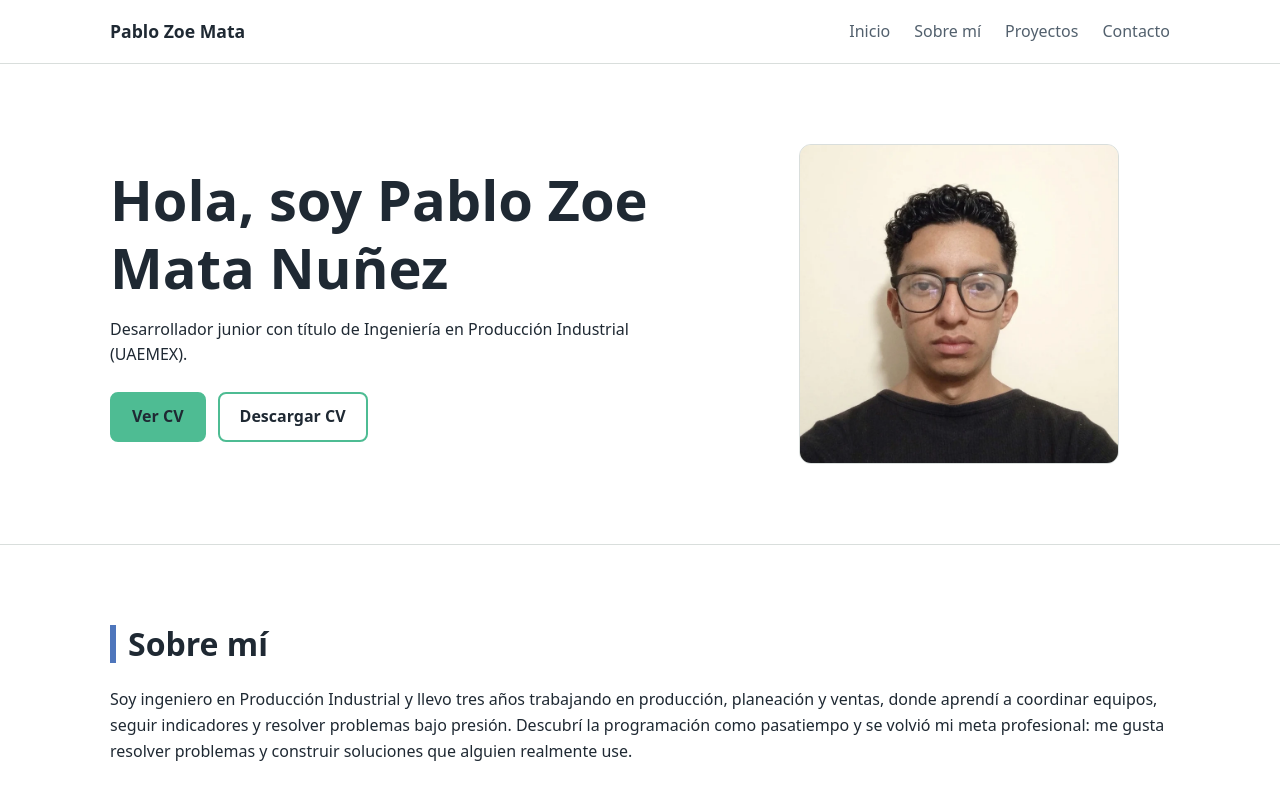
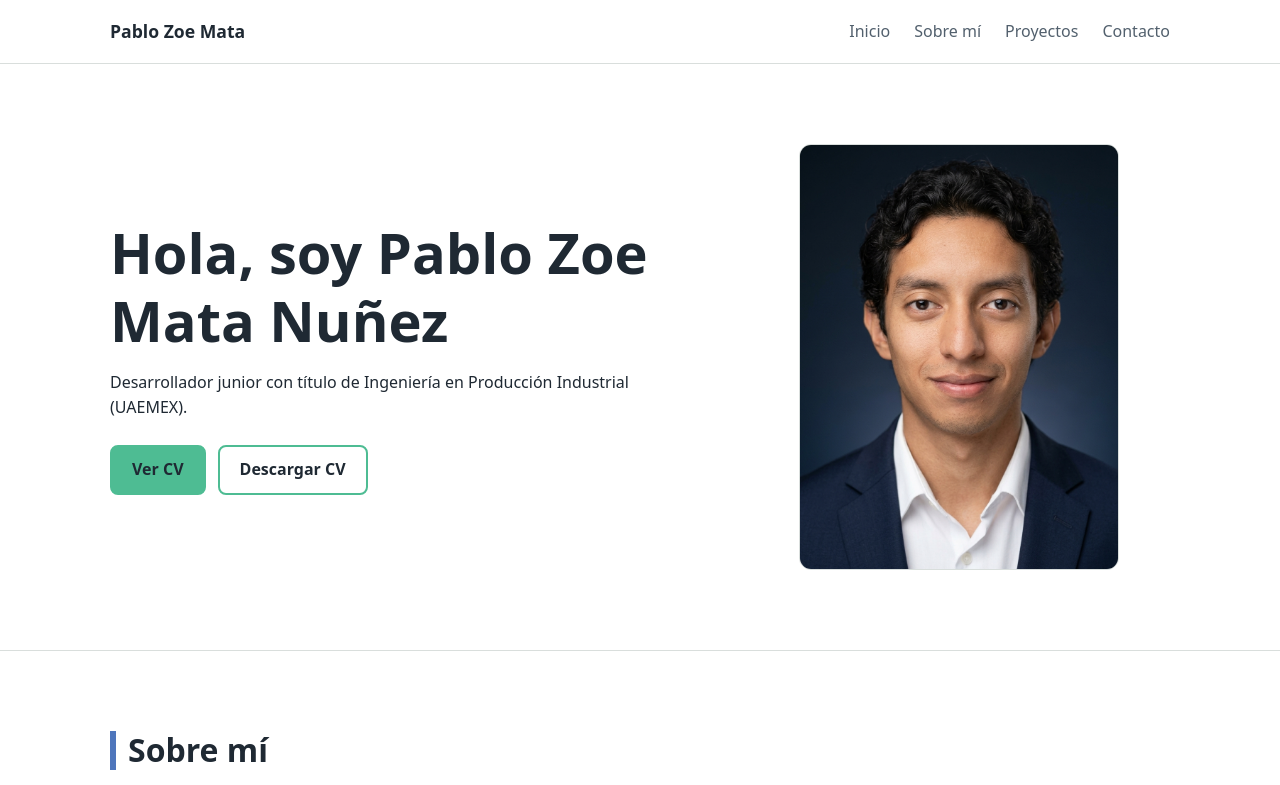
Before and after one commit to zoemata500-ops/Portafolio, a plain HTML site: page index.html in a window 1280 px wide. Shown: the top 785 px of the page. Drawn offline with Linux system fonts and the light colour scheme.

Commit message:
agregar foto

```diff
--- a/index.html
+++ b/index.html
@@ -50,7 +50,7 @@
         </div>
 
         <!-- CAMBIA: guarda tu foto en la carpeta img con el nombre foto.jpg -->
-        <img src="img/mifoto.webp" alt="Foto de Zoe Mata" class="foto">
+        <img src="img/PabloMata.png" alt="Foto de Zoe Mata" class="foto">
       </div>
     </section>
 
@@ -164,7 +164,7 @@
 
         <ul class="enlaces-contacto">
           <!-- CAMBIA: tu correo real. mailto: abre el programa de correo -->
-          <li><a href="mailto:zoemata500@gmail.com">zoemata400@gmail.com</a></li>
+          <li><a href="mailto:zoemata500@gmail.com">zoemata500@gmail.com</a></li>
           <li><a href="https://github.com/zoemata500-ops" target="_blank" rel="noopener noreferrer">GitHub</a></li>
           <!-- CAMBIA: tu perfil real de LinkedIn -->
           <!-- <li><a href="https://www.linkedin.com/in/tu-usuario" target="_blank" rel="noopener noreferrer">LinkedIn</a> -->
--- a/style.css
+++ b/style.css
@@ -199,8 +199,7 @@ main {
 .foto {
   width: 100%;
   max-width: 320px;
-  aspect-ratio: 1 / 1;    /* cuadrada */
-  object-fit: cover;      /* recorta la foto sin deformarla */
+  height: auto;
   border-radius: 12px;
   border: 1px solid var(--borde);
   background: var(--gris-claro); /* se ve esta caja si la foto aún no existe */
```
Also changed, not shown: img/PabloMata.png (added), img/mifoto.webp (deleted).
